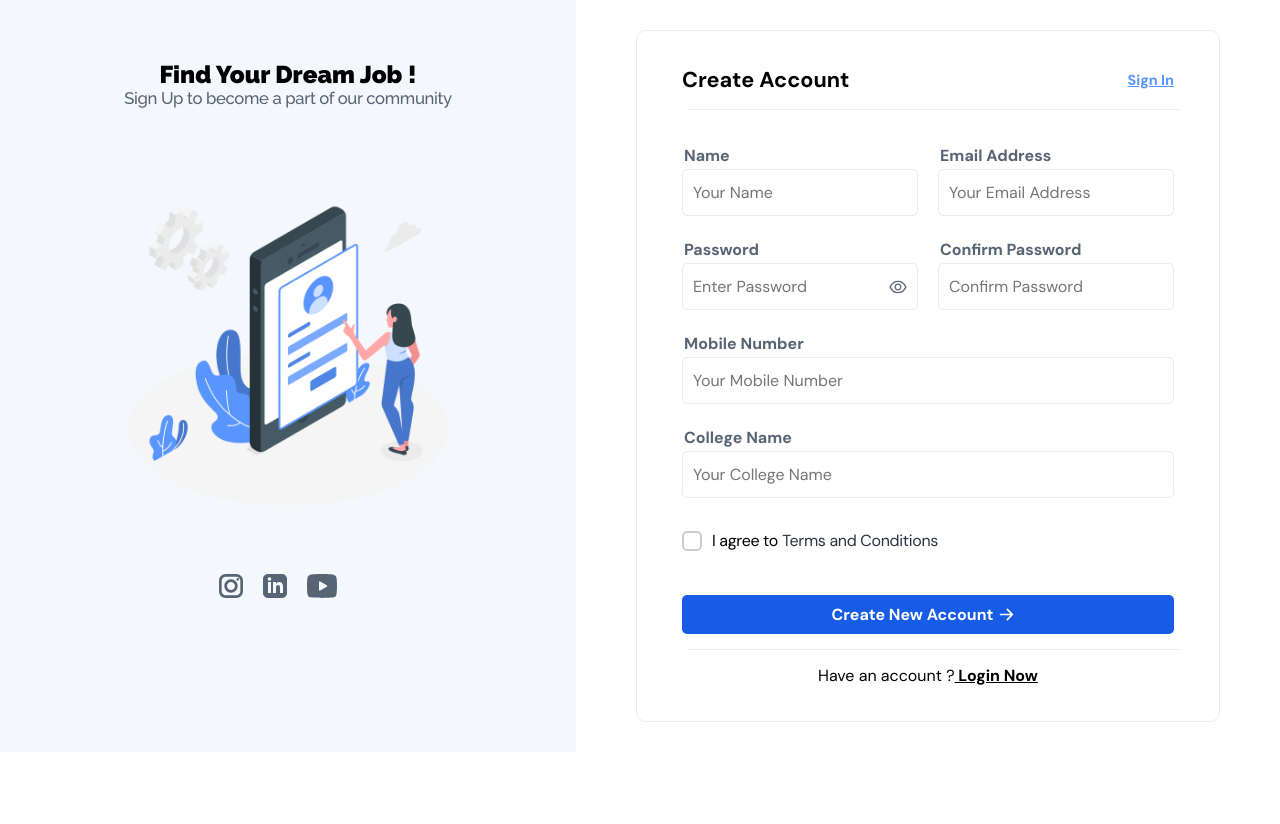
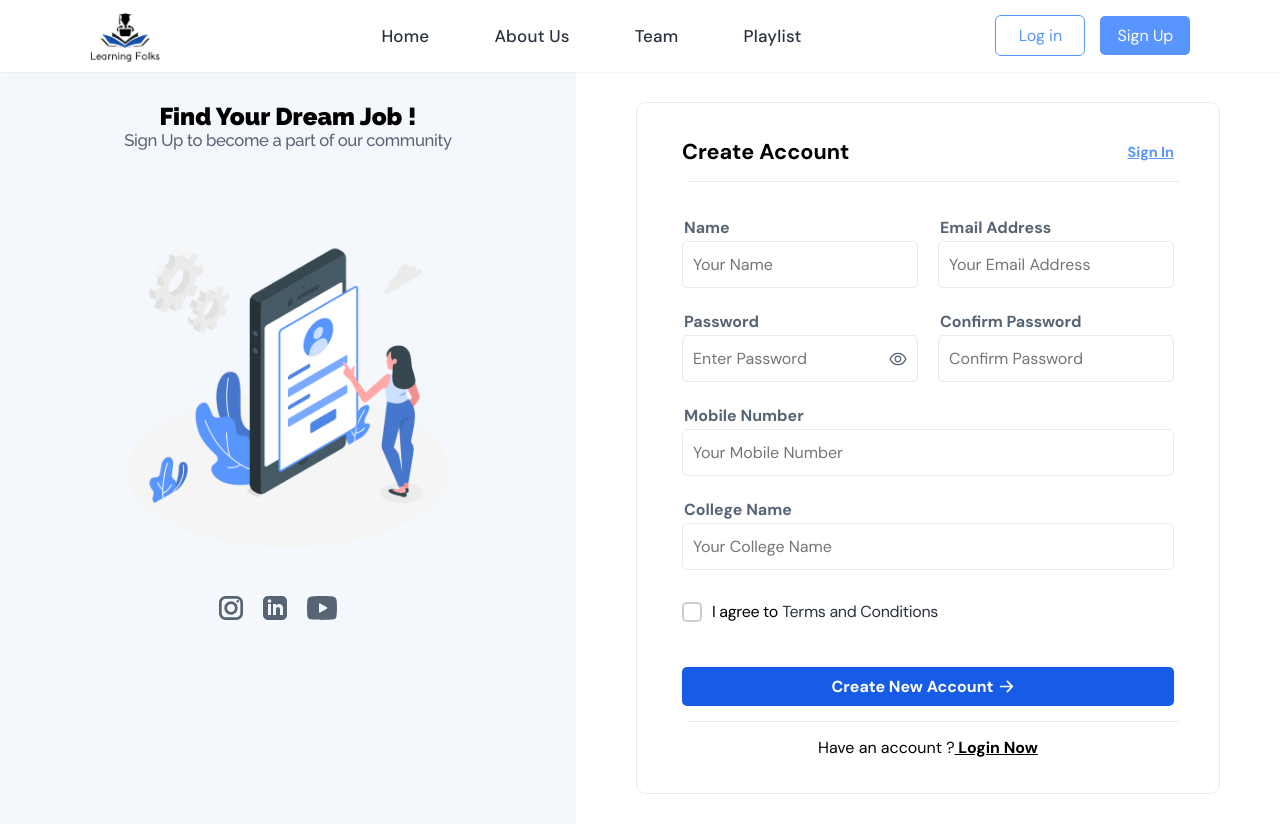
Before and after one commit to GautamChopra467/LearningFolks, a React (Create React App) app in the folder frontend/: page /signup in a window 1280 px wide. Before the commit the page ends 800 px from the top, so only its background shows below. Built offline with nearby package versions, Linux system fonts and the light colour scheme.

Commit message:
4th Commit by Gautam Chopra "Navbar Frontend"

```diff
--- a/frontend/src/components/user/css/EmailOTPVerifyStyles.css
+++ b/frontend/src/components/user/css/EmailOTPVerifyStyles.css
@@ -9,7 +9,7 @@
   /* height: 100vw; */
   min-height: 92vh;
   background-color: var(--background-secondary);
-  padding: 60px;
+  padding: 30px 60px;
   display: flex;
   flex-direction: column;
   align-items: center;
@@ -47,6 +47,7 @@
   line-height: 19px;
   letter-spacing: -0.02em;
   color: var(--para-color);
+  text-align: center;
 }
 
 .signup-banner_emailOtp {
--- /dev/null
+++ b/frontend/src/components/user/css/HeaderStyles.css
@@ -0,0 +1,284 @@
+.header_header {
+    width: 100%;
+    display: flex;
+    align-items: center;
+    justify-content: space-between;
+    padding: 0.4% 7%;
+    position: sticky;
+    top: 0;
+    left: 0;
+    z-index: 999;
+    overflow-x: hidden;
+    background-color: var(--header-bg);
+    box-shadow: 0 0 2px 0 rgba(0, 0, 0, 0.1);
+  }
+
+  .header_shadow_header {
+    box-shadow: 0 0 8px 0 rgba(0, 0, 0, 0.2);
+  }
+
+  .left_section_header {
+    display: flex;
+    align-items: center;
+  }
+
+  .right_section_header {
+    width: 80%;
+    display: flex;
+    align-items: center;
+    justify-content: space-between;
+  }
+
+  .left_section_header .intern_header {
+    margin-left: 2.188rem;
+    text-align: center;
+    text-decoration: none;
+    color: var(--black-color);
+    font-weight: 500;
+    font-size: 1rem;
+    position: relative;
+  }
+
+  .left_section_header .intern_header::before {
+    content: "";
+    position: absolute;
+    width: 100%;
+    height: 2px;
+    border-radius: 4px;
+    background-color: var(--black-color);
+    bottom: 0;
+    left: 0;
+    transform-origin: right;
+    transform: scaleX(0);
+    transition: transform 0.3s ease-in-out;
+  }
+
+  .left_section_header .intern_header:hover::before {
+    transform-origin: left;
+    transform: scaleX(1);
+  }
+
+  .mid_section_header {
+    min-width: 60%;
+    display: flex;
+    align-items: center;
+    justify-content: center;
+
+  }
+
+  .mid_section_header ul {
+    /* margin-left: 140px; */
+    width: 100%;
+    display: flex;
+    align-items: center;
+    justify-content: center;
+    list-style: none;
+    grid-gap: 30px;
+  }
+
+  .mid_section_header a {
+    color: var(--primary-dark);
+    margin-left: 2.188rem;
+    text-align: center;
+    font-weight: 500;
+    font-size: 17px;
+    letter-spacing: 0.2px;
+    position: relative;
+    text-decoration: none;
+  }
+
+  .mid_section_header a::before {
+    content: "";
+    position: absolute;
+    width: 100%;
+    height: 2px;
+    border-radius: 4px;
+    background-color: var(--black-color);
+    bottom: 0;
+    left: 0;
+    transform-origin: right;
+    transform: scaleX(0);
+    transition: transform 0.3s ease-in-out;
+  }
+
+  .mid_section_header a:hover::before {
+    transform-origin: left;
+    transform: scaleX(1);
+  }
+
+  .button_container_header {
+    display: flex;
+    align-items: center;
+    justify-content: center;
+    grid-gap: 15px;
+  }
+
+  .btn_primary_header {
+    min-width: 90px;
+    background-color: var(--primary-color);
+    color: var(--white-color);
+    padding: 9px 14px;
+    border-radius: 0.313rem;
+    font-size: 1rem;
+    font-weight: 400;
+    border: none;
+    cursor: pointer;
+  }
+
+  .btn_primary_header:hover {
+    background-color: var(--primary-light);
+  }
+
+  .btn_light_header {
+    min-width: 90px;
+    margin-left: 20px;
+    background-color: transparent;
+    color: var(--primary-color);
+    padding: 9px 14px;
+    border-radius: 0.375rem;
+    font-size: 1rem;
+    font-weight: 400;
+    border: 1px solid var(--primary-color);
+    cursor: pointer;
+  }
+
+  .btn_light_header:hover {
+    background-color: var(--background-secondary);
+  }
+
+  .theme_icon_container_header {
+    display: flex;
+    align-items: center;
+    justify-content: center;
+    padding: 7.5px 8px 7.5px 10px;
+    border-radius: 5px;
+    cursor: pointer;
+    transition: 0.2s all ease-in-out;
+  }
+
+  .theme_icon_container_header:hover {
+    background-color: var(--background-secondary-hover);
+  }
+
+  .theme_icon_header {
+    font-size: 23px;
+    color: var(--primary-color);
+  }
+
+  .left_section_header img {
+    margin-top: 8px;
+    width: 70px;
+  }
+
+  .intern2_header,
+  .hamburger_header {
+    display: none;
+  }
+
+  @media screen and (max-width: 970px) {
+    .mid_section_header a {
+      margin-left: 1.188rem;
+    }
+  }
+
+  @media screen and (max-width: 870px) {
+    .right_section_header {
+      width: 83%;
+    }
+    .header_header {
+      padding: 1.2% 5%;
+    }
+
+    .left_section_header .intern_header {
+      margin-left: 1.5rem;
+    }
+  }
+
+  @media screen and (max-width: 800px) {
+    .header {
+      padding: 1.5% 9%;
+    }
+
+    .intern_header, .theme_icon_container_header {
+      display: none;
+    }
+
+    .intern2_header,
+    .hamburger_header {
+      display: flex;
+      align-items: center;
+      justify-content: center;
+      grid-gap: 15px;
+    }
+
+    .hamburger_icon_header {
+      color: var(--black-color);
+    }
+
+    .mid_section_header ul {
+      flex-direction: column;
+      margin-bottom: 15px;
+    }
+
+    .right_section_header {
+      position: fixed;
+      top: 79px;
+      left: 0;
+      width: 100vw !important;
+      z-index: 99;
+      padding: 25px 9% 20px 9%;
+      display: none;
+      justify-content: flex-start;
+      align-items: center;
+      flex-direction: column;
+      transition: 0.3s all ease;
+    }
+
+    .right_section_header.active_header {
+      display: flex;
+      background-color: var(--header-bg);
+      box-shadow: 0 0 4px 0 rgba(0, 0, 0, 0.2);
+      width: 100%;
+    }
+
+    .button_container_header {
+      width: 100%;
+      display: flex;
+      justify-content: center;
+      flex-direction: column;
+      margin-top: 10px;
+    }
+
+    .btn_primary_header {
+      width: 100%;
+    }
+
+    .btn_light_header {
+      width: 100%;
+      margin-left: 0;
+    }
+  }
+
+  @media screen and (max-width: 640px) {
+    .right_section_header {
+      top: 76px;
+    }
+
+    .theme_icon2_header {
+      font-size: 18px;
+    }
+
+    .hamburger_header {
+      grid-gap: 10px;
+    }
+  }
+
+  @media screen and (max-width: 510px) {
+    .right_section_header {
+      top: 64px;
+    }
+
+    .left_section_header img {
+      width: 60px;
+    }
+  }
--- a/frontend/src/components/user/css/LoginStyles.css
+++ b/frontend/src/components/user/css/LoginStyles.css
@@ -9,7 +9,7 @@
   /* height: 100vw; */
   min-height: 92vh;
   background-color: var(--background-secondary);
-  padding: 60px;
+  padding: 40px 60px;
   display: flex;
   flex-direction: column;
   align-items: center;
@@ -47,6 +47,7 @@
   line-height: 19px;
   letter-spacing: -0.02em;
   color: var(--para-color);
+  text-align: center;
 }
 
 .signup-banner_login {
--- a/frontend/src/components/user/css/SignUpStyles.css
+++ b/frontend/src/components/user/css/SignUpStyles.css
@@ -9,7 +9,7 @@
   /* height: 100vw; */
   min-height: 92vh;
   background-color: var(--background-secondary);
-  padding: 60px;
+  padding: 30px 60px;
   display: flex;
   flex-direction: column;
   align-items: center;
@@ -47,6 +47,7 @@
   line-height: 19px;
   letter-spacing: -0.02em;
   color: var(--para-color);
+  text-align: center;
 }
 
 .signup-banner_signup {
@@ -66,6 +67,7 @@
   display: flex;
   align-items: center;
   justify-content: center;
+  margin-top: -20px
 }
 
 .social-logo_signup {
--- /dev/null
+++ b/frontend/src/components/user/jsx/Header.jsx
@@ -0,0 +1,58 @@
+import React, { useState } from "react";
+import { Link, useNavigate } from "react-router-dom";
+import Logo from "../../../img/logo.png";
+import "../css/HeaderStyles.css";
+import { FaBars, FaTimes } from "react-icons/fa";
+
+const Header = () => {
+  const navigate = useNavigate();
+
+  const [click,setClick] = useState(false);
+  const handleClick = () => setClick(!click);
+
+  const [shadow,setShadow] = useState(false);
+    const changeShadow = () => {
+      if(window.scrollY >= 100){
+        setShadow(true)
+      }else{
+        setShadow(false)
+      }
+    }
+
+    window.addEventListener('scroll', changeShadow);
+
+  return (
+    <div className={shadow ? "header_header header_shadow_header" : "header_header"}>
+      <div className="left_section_header">
+          <Link to="/">
+            <img src={Logo} alt="learning" />
+          </Link>
+      </div>
+
+      <div className={click ? "right_section_header active_header" : "right_section_header"}>
+
+      <div className="mid_section_header">
+        <ul>
+            <li><Link to="/">Home</Link></li>
+            <li><Link to="/">About Us</Link></li>
+            <li><Link to="/">Team</Link></li>
+            <li><Link to="/">Playlist</Link></li>
+        </ul>
+      </div>
+
+
+        <div className="button_container_header">
+          <button onClick={() => navigate("/login")} className="btn_light_header">Log in</button>
+          <button onClick={() => navigate("/signup")} className="btn_primary_header">Sign Up</button>
+        </div>
+      </div>
+
+      <div className="hamburger_header">
+          {click ? (<FaTimes size={20} className="hamburger_icon_header" onClick={handleClick} />) :
+          (<FaBars size={20}  className="hamburger_icon_header"  onClick={handleClick} />)}
+      </div>
+    </div>
+  );
+};
+
+export default Header;
--- a/frontend/src/pages/user/EmailVerify.jsx
+++ b/frontend/src/pages/user/EmailVerify.jsx
@@ -7,7 +7,7 @@ import YoutubeLogo from "../../img/youtube-logo.svg";
 import "../../components/user/css/EmailOTPVerifyStyles.css";
 import { BsArrowRightShort } from "react-icons/bs";
 import axios from "axios";
-// import HeaderAuth from "../../components/student/jsx/HeaderAuth";
+import Header from "../../components/user/jsx/Header";
 
 const EmailVerify = () => {
   const navigate = useNavigate();
@@ -81,7 +81,7 @@ const {type} = useParams()
 
   return (
     <div>
-      {/* <HeaderAuth  /> */}
+      <Header />
 
       <div className="main_emailOtp">
         <div className="left-part_emailOtp">
--- a/frontend/src/pages/user/ForgotPassword.jsx
+++ b/frontend/src/pages/user/ForgotPassword.jsx
@@ -7,8 +7,8 @@ import YoutubeLogo from "../../img/youtube-logo.svg";
 import "../../components/user/css/EmailOTPVerifyStyles.css";
 import { BsArrowRightShort } from "react-icons/bs";
 import axios from "axios";
-// import HeaderAuth from "../../components/student/jsx/HeaderAuth";
 import { AiOutlineEye, AiOutlineEyeInvisible } from "react-icons/ai";
+import Header from "../../components/user/jsx/Header";
 
 const ForgotPassword = () => {
   const navigate = useNavigate();
@@ -86,7 +86,7 @@ const ForgotPassword = () => {
 
   return (
     <div>
-      {/* <HeaderAuth /> */}
+      <Header />
 
       <div className="main_emailOtp">
         <div className="left-part_emailOtp">
--- a/frontend/src/pages/user/Login.jsx
+++ b/frontend/src/pages/user/Login.jsx
@@ -8,8 +8,7 @@ import "../../components/user/css/LoginStyles.css";
 import { BsArrowRightShort } from "react-icons/bs";
 import axios from "axios";
 import {useCookies} from 'react-cookie';
-// import HeaderAuth from "../../components/student/jsx/HeaderAuth";
-
+import Header from "../../components/user/jsx/Header";
 
 const Login = () => {
 
@@ -110,7 +109,7 @@ const Login = () => {
   return (
     <div>
 
-      {/* <HeaderAuth theme={theme} setTheme={setTheme} /> */}
+      <Header />
 
       <div className="main_login">
         <div className="left-part_login">
--- a/frontend/src/pages/user/OTPVerify.jsx
+++ b/frontend/src/pages/user/OTPVerify.jsx
@@ -7,7 +7,7 @@ import YoutubeLogo from "../../img/youtube-logo.svg";
 import "../../components/user/css/EmailOTPVerifyStyles.css";
 import { BsArrowRightShort } from "react-icons/bs";
 import axios from "axios";
-// import HeaderAuth from "../../components/student/jsx/HeaderAuth";
+import Header from "../../components/user/jsx/Header";
 
 const OTPVerify = ({theme, setTheme}) => {
 
@@ -87,7 +87,7 @@ const OTPVerify = ({theme, setTheme}) => {
 
   return (
     <div>
-      {/* <HeaderAuth /> */}
+      <Header />
 
       <div className="main_emailOtp">
         <div className="left-part_emailOtp">
--- a/frontend/src/pages/user/SignUp.jsx
+++ b/frontend/src/pages/user/SignUp.jsx
@@ -7,8 +7,8 @@ import YoutubeLogo from "../../img/youtube-logo.svg";
 import "../../components/user/css/SignUpStyles.css";
 import { BsArrowRightShort } from "react-icons/bs";
 import axios from "axios";
-// import HeaderAuth from "../../components/student/jsx/HeaderAuth";
 import { AiOutlineEye, AiOutlineEyeInvisible } from "react-icons/ai";
+import Header from "../../components/user/jsx/Header";
 
 const SignUp = () => {
   const navigate = useNavigate();
@@ -115,7 +115,7 @@ const SignUp = () => {
 
   return (
     <div>
-      {/* <HeaderAuth  /> */}
+      <Header />
 
       <div className="main_signup">
         <div className="left-part_signup">
```
Also changed, not shown: frontend/src/img/logo.png (added), frontend/src/img/logo2.png (added).
